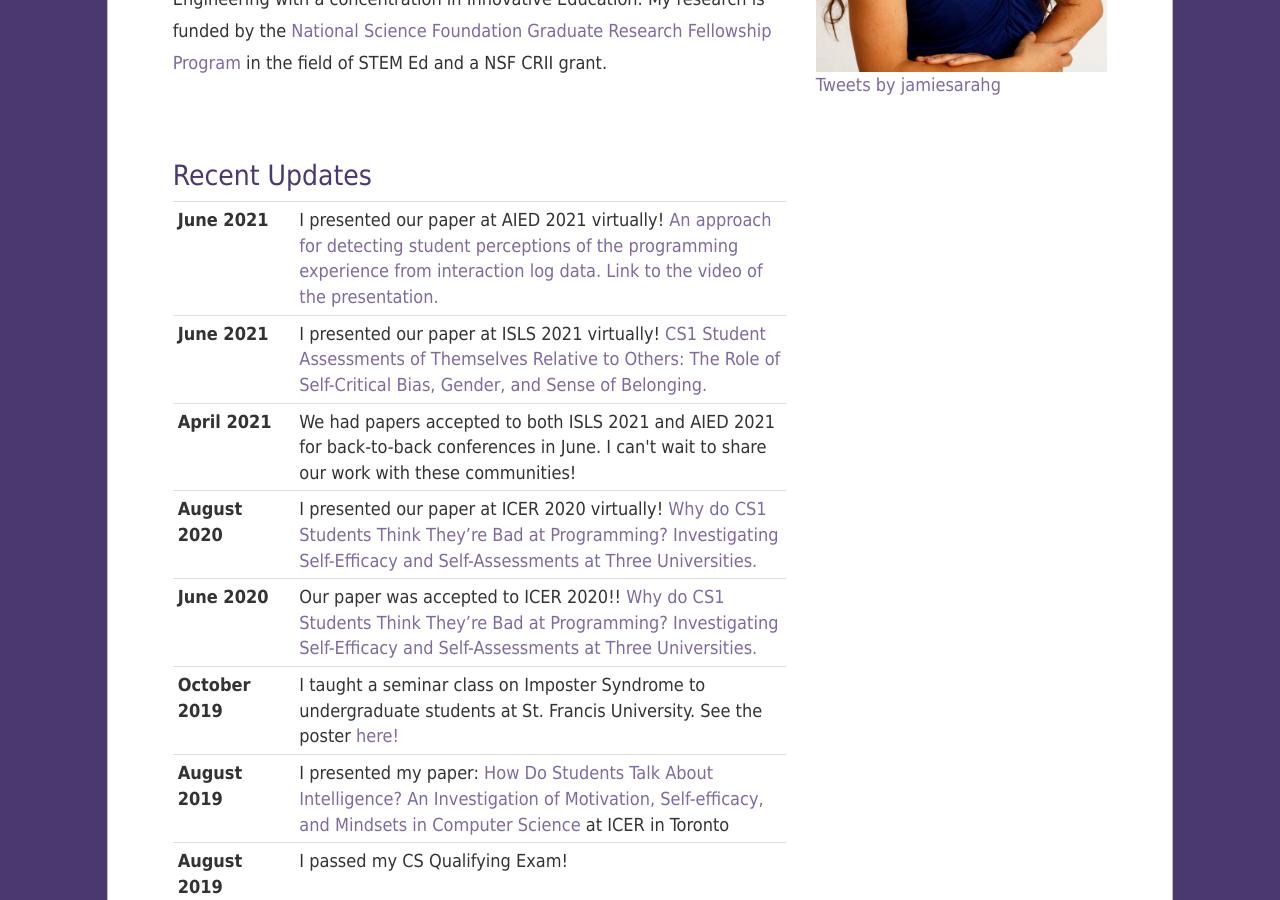
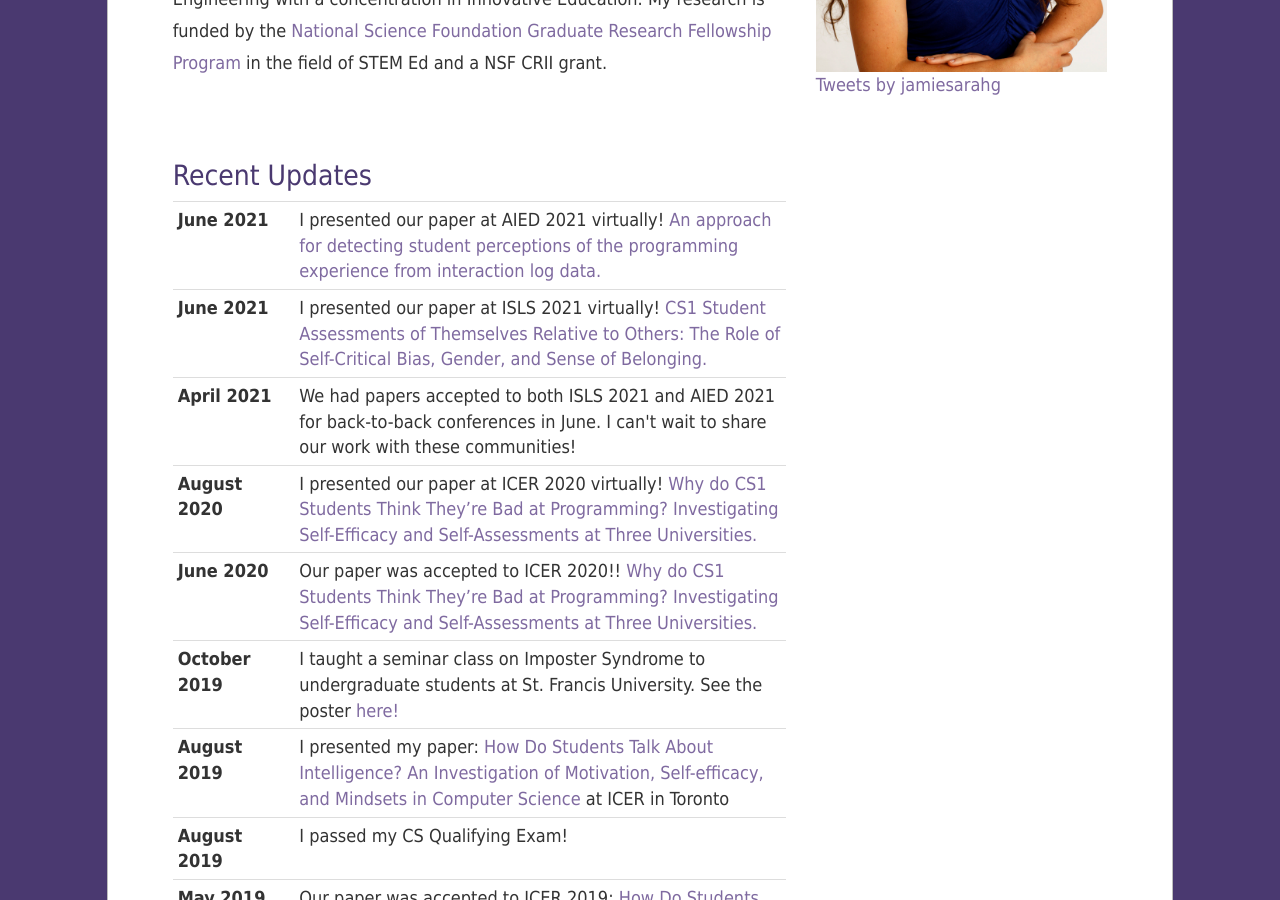
Before and after one commit to jamiesarahg/jamiesarahg.github.io, a Jekyll site: the page built from index.html, in a window 1280 px wide and 900 px high, scrolled down 583 px. Built offline with Jekyll 4.4.1, drawn with Linux system fonts in a browser that asks for light colours; nearby versions of some CDN libraries; library files that are not in the unit come from our copies; comment, search, counter and statistics services are not loaded.

Commit message:
comment out video

```diff
--- a/index.html
+++ b/index.html
@@ -18,7 +18,7 @@ layout: default
                      <tr>
                       <th class="date">June 2021</th>
                       <td> I presented our paper at AIED 2021 virtually! <a href="static/papers/AIED_2021_Detection_paper_CameraReady.pdf"> An approach for detecting student perceptions of the programming experience from interaction log data. </a>
-                          <a href="https://uu-nl.zoom.us/rec/play/NTtbjB5wvaAsaBslpIYlifHkfjyXwViwsnzbimM2ET6rUcs8XUegOk8LcXwxISeqctrzaORCaoSayC2J.Ix9kBzRBaKndy-Qe?continueMode=true&_x_zm_rtaid=QyZbz3DmQHaDFZ7Bvehn0w.1623863795741.ab2975c3145ac8793aa44a39501c1c6e&_x_zm_rhtaid=407"> Link to the video of the presentation. </a>
+<!--                          <a href="https://uu-nl.zoom.us/rec/play/NTtbjB5wvaAsaBslpIYlifHkfjyXwViwsnzbimM2ET6rUcs8XUegOk8LcXwxISeqctrzaORCaoSayC2J.Ix9kBzRBaKndy-Qe?continueMode=true&_x_zm_rtaid=QyZbz3DmQHaDFZ7Bvehn0w.1623863795741.ab2975c3145ac8793aa44a39501c1c6e&_x_zm_rhtaid=407"> Link to the video of the presentation. </a>-->
                       </td></tr>
                     <tr>
                         <th class="date">June 2021</th>
--- a/projects.html
+++ b/projects.html
@@ -23,7 +23,7 @@ layout: default
 
     <p> <b>Jamie Gorson, </b> Nicholas LaGrassa, Cindy Hsinyu Hu, Elise Lee, Ava MarieRobinson, and Eleanor O’Rourke.  2021.  An approach for detecting student perceptions of the programming experience from interaction log data. International Conference on Artificial Intelligence in Education. Springer. 2021.
     <a href="static/papers/AIED_2021_Detection_paper_CameraReady.pdf">[Paper]</a>
-    <a href="https://uu-nl.zoom.us/rec/play/NTtbjB5wvaAsaBslpIYlifHkfjyXwViwsnzbimM2ET6rUcs8XUegOk8LcXwxISeqctrzaORCaoSayC2J.Ix9kBzRBaKndy-Qe?continueMode=true&_x_zm_rtaid=QyZbz3DmQHaDFZ7Bvehn0w.1623863795741.ab2975c3145ac8793aa44a39501c1c6e&_x_zm_rhtaid=407"> [Video of the presentation] </a></p>
+<!--    <a href="https://uu-nl.zoom.us/rec/play/NTtbjB5wvaAsaBslpIYlifHkfjyXwViwsnzbimM2ET6rUcs8XUegOk8LcXwxISeqctrzaORCaoSayC2J.Ix9kBzRBaKndy-Qe?continueMode=true&_x_zm_rtaid=QyZbz3DmQHaDFZ7Bvehn0w.1623863795741.ab2975c3145ac8793aa44a39501c1c6e&_x_zm_rhtaid=407"> [Video of the presentation] </a></p>-->
 
     <p> <b>Jamie Gorson</b>, Eleanor O'Rourke (2021). CS1 Student Assessments of Themselves Relative to Others: The Role of Self-Critical Bias, Gender, and Sense of Belonging. Presented at ISLS 2021.
         <a href="static/papers/isls2021_selfCriticalBias.pdf"> [Paper] </a></p>
```
